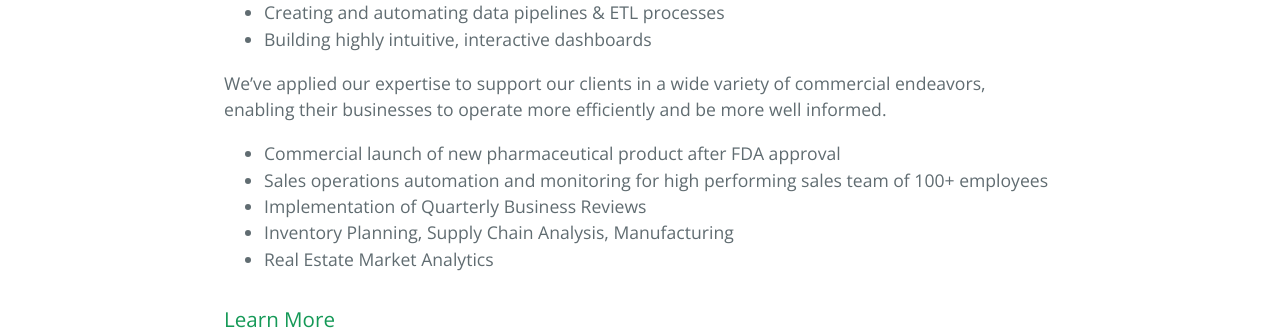
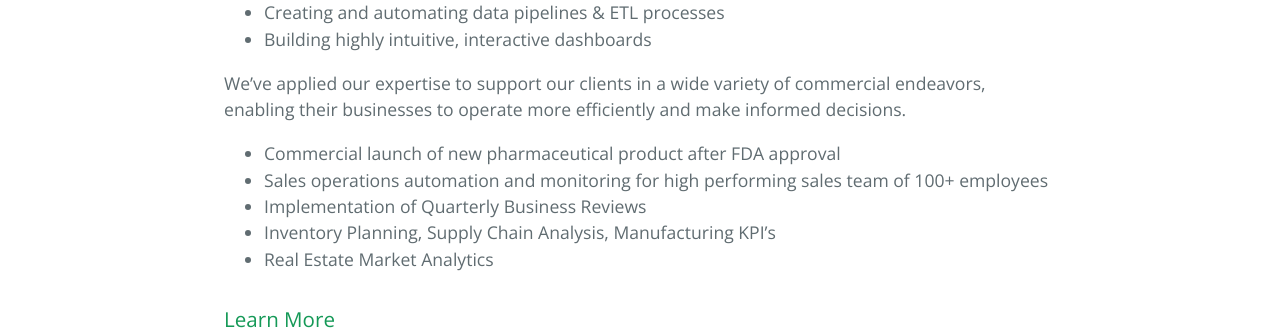
Before and after one commit to danthegolfer25/ParklineSolutionsSite, a Jekyll site: the page built from index.md, in a window 1280 px wide. Shown: the part 720-1050 px from the top of the page. Built offline with Jekyll 4.4.1, drawn with Linux system fonts in a browser that asks for light colours; our own code applies the rules of GitHub Pages for plain Markdown files.

Commit message:
Update index.md

```diff
--- a/index.md
+++ b/index.md
@@ -13,11 +13,11 @@ We specialize in the following data solutions:
  - Creating and automating data pipelines & ETL processes
  - Building highly intuitive, interactive dashboards
 
-We've applied our expertise to support our clients in a wide variety of commercial endeavors, enabling their businesses to operate more efficiently and be more well informed.
+We've applied our expertise to support our clients in a wide variety of commercial endeavors, enabling their businesses to operate more efficiently and make informed decisions.
  - Commercial launch of new pharmaceutical product after FDA approval
  - Sales operations automation and monitoring for high performing sales team of 100+ employees
  - Implementation of Quarterly Business Reviews
- - Inventory Planning, Supply Chain Analysis, Manufacturing
+ - Inventory Planning, Supply Chain Analysis, Manufacturing KPI's
  - Real Estate Market Analytics
 
 
```
